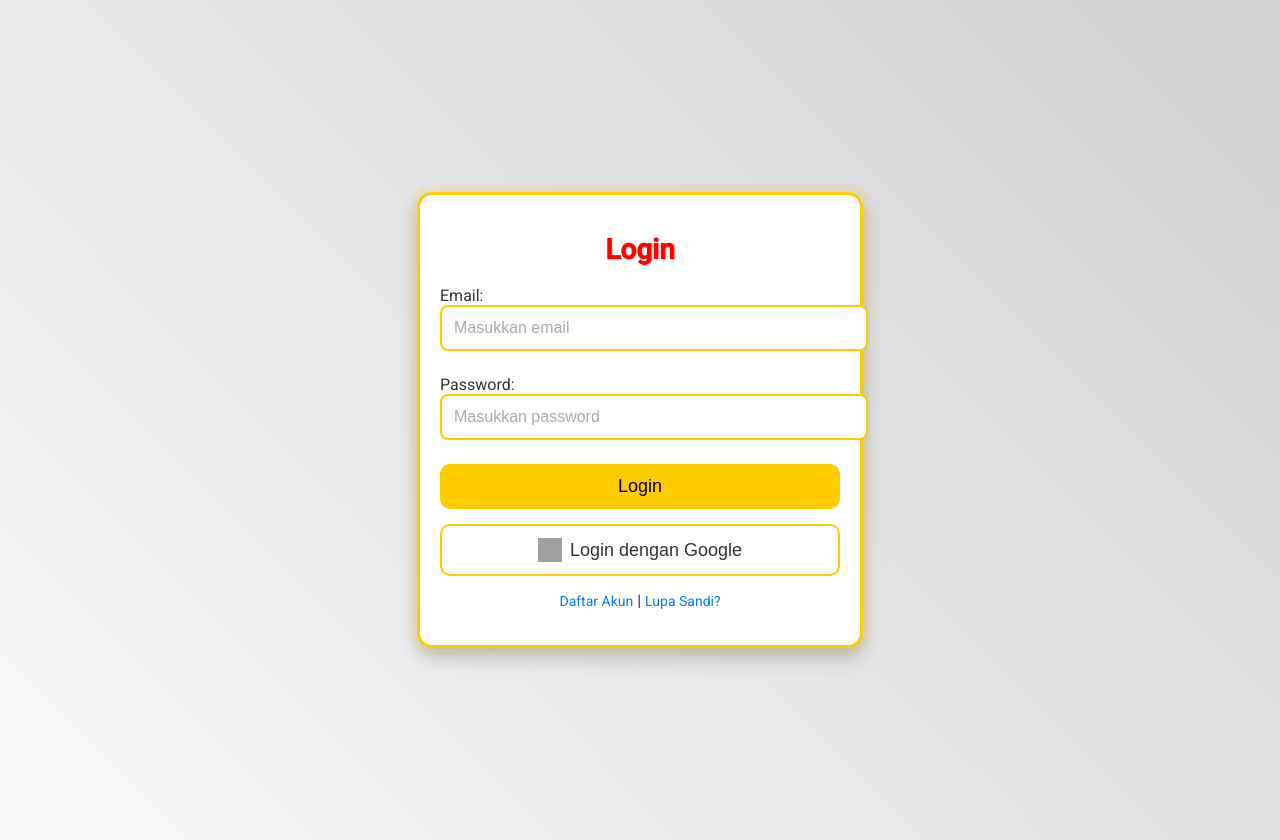
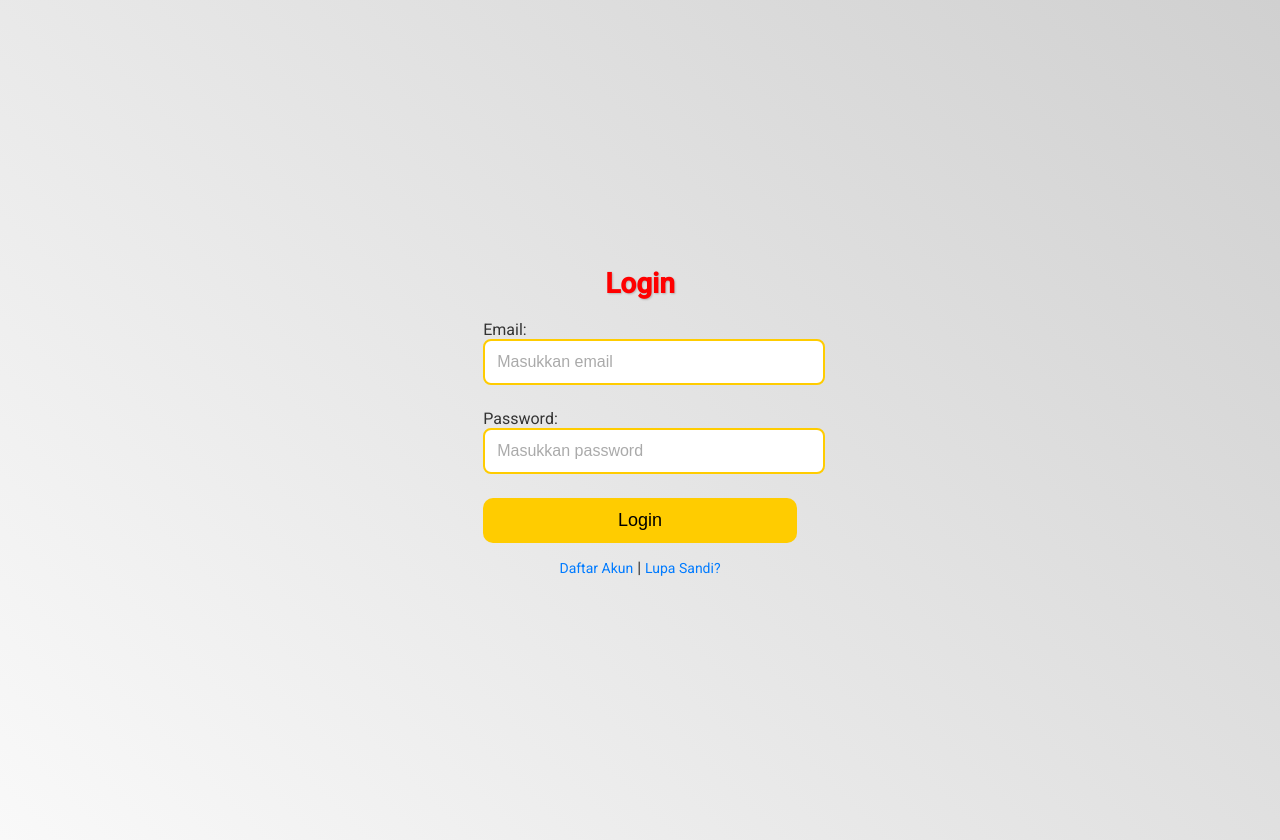
Before and after one commit to internetcepat/Data, a plain HTML site: page index.html in a window 1280 px wide. Drawn offline with Linux system fonts and the light colour scheme; grey boxes are pictures that could not be loaded.

Commit message:
index.html

```diff
--- a/index.html
+++ b/index.html
@@ -12,6 +12,7 @@
   <script src="https://www.gstatic.com/firebasejs/8.9.1/firebase-auth.js"></script>
   <script src="https://apis.google.com/js/platform.js" async defer></script>
   <meta name="google-signin-client_id" content="214259914034-modfjt96kh53fn7nt5v9p100e9h6t4sm.apps.googleusercontent.com">
+
 
   <!-- Custom CSS -->
   <style>
@@ -147,33 +148,11 @@ h1 {
     transition: width 0.2s;
 }
 
-.google-btn {
-    display: flex;
-    align-items: center;
-    justify-content: center;
-    background-color: #ffffff; /* White button */
-    color: #333; /* Dark text */
-    border: 2px solid #ffcc00; /* Bright yellow border */
-    padding: 12px; /* More padding */
-    border-radius: 10px; /* Rounded corners */
-    cursor: pointer;
-    transition: background-color 0.3s, transform 0.1s; /* Add transform for a pressed effect */
-}
 
-.google-btn:hover {
-    background-color: #f0f0f0; /* Light grey on hover */
-    transform: translateY(-2px); /* Lift effect on hover */
-}
-
-.google-logo {
-    width: 24px; /* Slightly larger logo */
-    height: 24px;
-    margin-right: 8px;
-}
   </style>
 </head>
 <body>
-  <div class="login-container">
+  <div class="#">
     <h1>Login</h1>
     <form>
       <div class="form-group">
@@ -186,12 +165,6 @@ h1 {
       </div>
       <button type="button" class="btn btn-primary" onclick="login()">Login</button>
 
-      <div class="text-center">
-        <button type="button" class="btn btn-primary google-btn" onclick="googleSignIn()">
-          <img src="https://img.icons8.com/color/48/google-logo.png" alt="Google Logo" class="google-logo">
-          Login dengan Google
-        </button>
-      </div>
 
       <div class="text-center">
         <a href="register.html">Daftar Akun</a> |
@@ -214,6 +187,7 @@ h1 {
   <!-- Firebase JS SDK -->
   <script src="https://www.gstatic.com/firebasejs/8.9.1/firebase-app.js"></script>
   <script src="https://www.gstatic.com/firebasejs/8.9.1/firebase-auth.js"></script>
+<!-- Ganti fungsi googleSignIn yang lama dengan yang baru -->
 <script>
   // Inisialisasi Firebase
   var firebaseConfig = {
@@ -274,7 +248,7 @@ h1 {
           if (progress >= 100) {
             clearInterval(interval);
             // Redirect ke beranda.html
-              window.location.href = "beranda.html";  // Ganti dengan URL halaman selanjutnya
+            window.location.href = "beranda.html"; // Ganti dengan URL halaman selanjutnya
           }
         }, 200); // Update setiap 200 ms
       })
@@ -302,53 +276,7 @@ h1 {
       });
   }
 
-    // Fungsi login menggunakan Google
-    function googleSignIn() {
-      var provider = new firebase.auth.GoogleAuthProvider();
 
-      firebase.auth()
-        .signInWithPopup(provider)
-        .then((result) => {
-          // Pengguna berhasil login dengan Google
-          showAlert('success', 'Login dengan Google berhasil!');
-
-          // Tampilkan progres bar
-          var progressContainer = document.getElementById('progress-container');
-          var progressBar = document.getElementById('progress-bar');
-          progressContainer.style.display = 'block';
-
-          // Progres bar mengisi
-          var progress = 0;
-          var interval = setInterval(() => {
-            progress += 10;
-            progressBar.style.width = progress + '%';
-            if (progress >= 100) {
-              clearInterval(interval);
-              // Redirect ke beranda.html
-              window.location.href = "beranda.html";  // Ganti dengan URL halaman selanjutnya
-            }
-          }, 200); // Update setiap 200 ms
-          })
-          .catch((error) => {
-            var errorCode = error.code;
-
-            // Tangani error berdasarkan kode error dari Firebase
-            switch (errorCode) {
-              case 'auth/account-exists-with-different-credential':
-                showAlert('error', 'Akun sudah ada dengan kredensial berbeda.');
-                break;
-              case 'auth/popup-closed-by-user':
-                showAlert('error', 'Popup ditutup oleh pengguna sebelum menyelesaikan login.');
-                break;
-              case 'auth/cancelled-popup-request':
-                showAlert('error', 'Login popup dibatalkan.');
-                break;
-              default:
-                showAlert('error', 'Terjadi kesalahan. Silakan coba lagi.');
-                break;
-            }
-          });
-          }
 
   // Fungsi untuk reset password
   function forgotPassword() {
```
Lines whose indentation alone changed are shown as unchanged.
